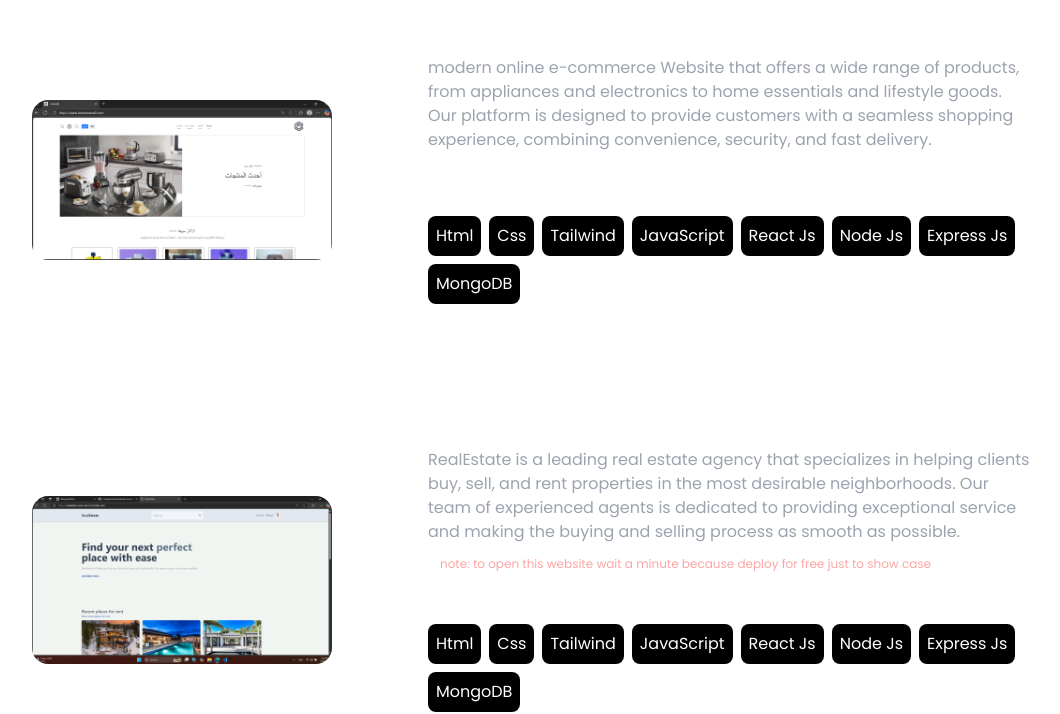
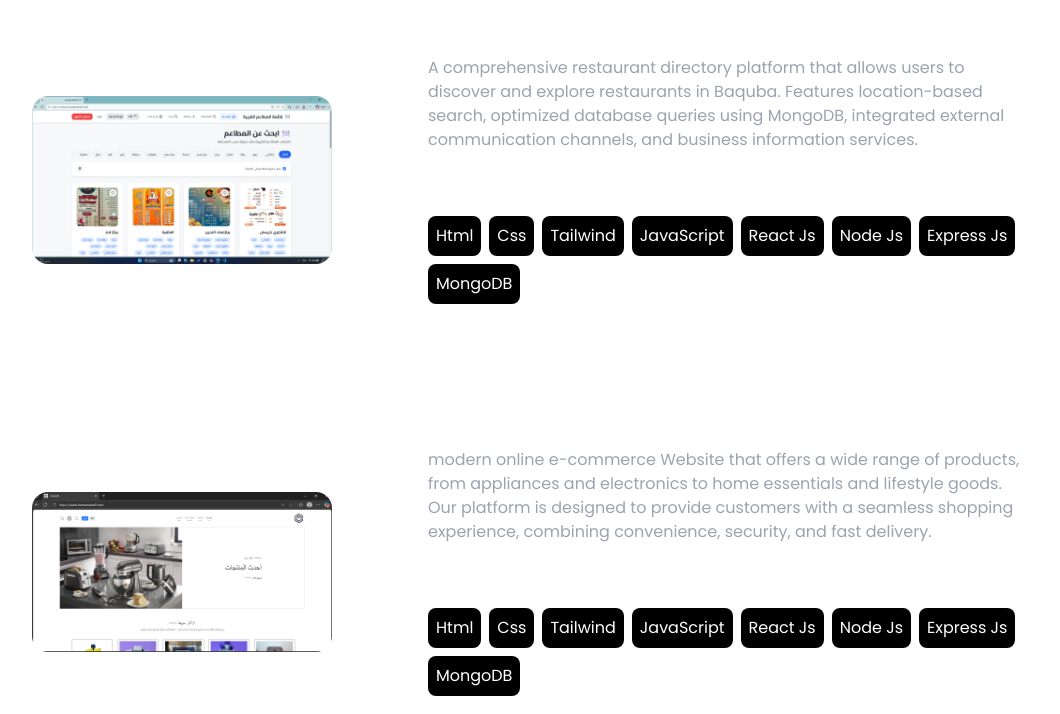
Before and after one commit to muayadnazim/portfolio, a React (Vite) app: page / in a window 1280 px wide. Shown: the part 1804-2518 px from the top of the page, without its empty margins (108-1168 px from the left). Built offline with nearby package versions, Linux system fonts and the light colour scheme.

Commit message:
feat: add new project "Menu Baquba" and corresponding image

```diff
--- a/src/components/Projects.jsx
+++ b/src/components/Projects.jsx
@@ -2,10 +2,29 @@
 import image1 from "/images/1.png";
 import image2 from "/images/2.png";
 import image3 from "/images/3.png";
+import image4 from "/images/4.png";
 import { motion } from "motion/react";
 
 export default function Projects() {
   const projectData = [
+    {
+      image: image4,
+      title: "Menu Baquba – Restaurant Directory Platform",
+      description:
+        "A comprehensive restaurant directory platform that allows users to discover and explore restaurants in Baquba. Features location-based search, optimized database queries using MongoDB, integrated external communication channels, and business information services.",
+      technologies: [
+        "Html",
+        "Css",
+        "Tailwind",
+        "JavaScript",
+        "React Js",
+        "Node Js",
+        "Express Js",
+        "MongoDB",
+      ],
+      url: "https://menus.homemanzili.com/",
+      note: "",
+    },
     {
       image: image3,
       title: "e-commerce Website",
```
Also changed, not shown: public/images/4.png (added).
